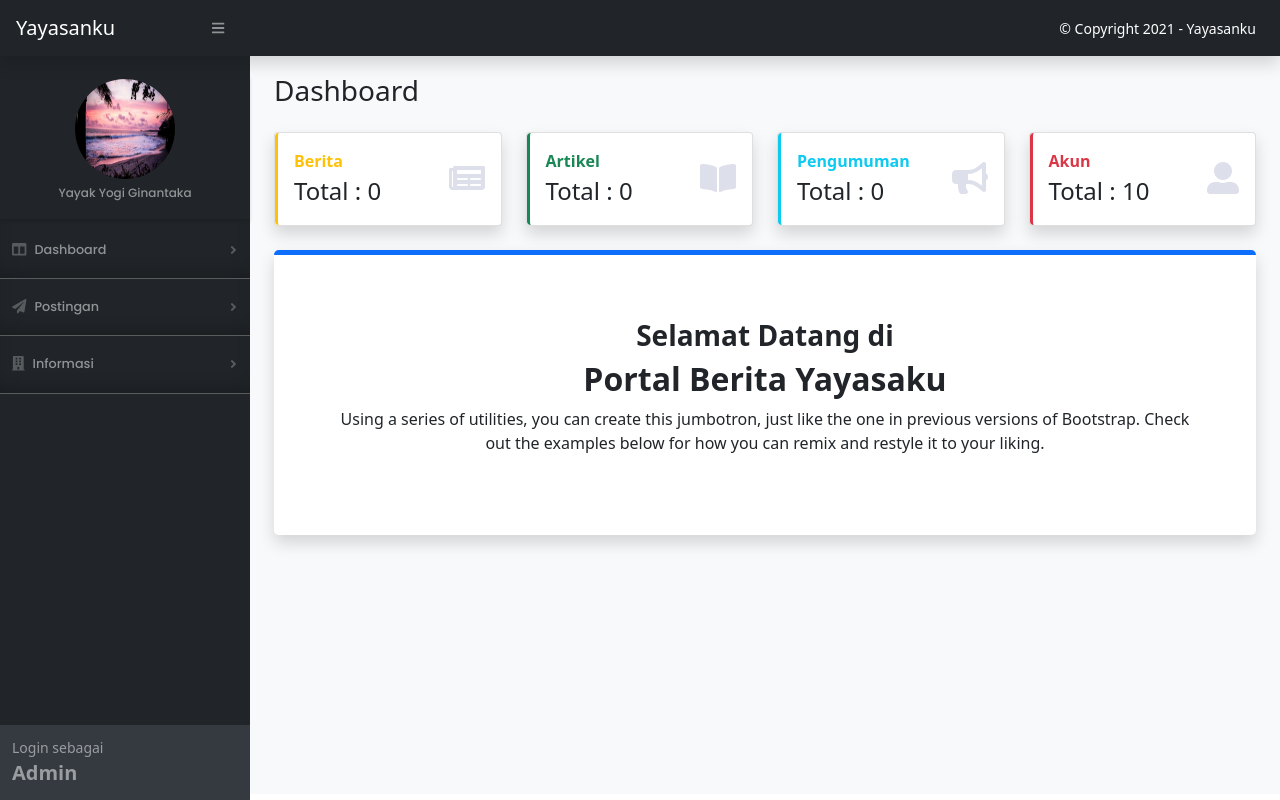
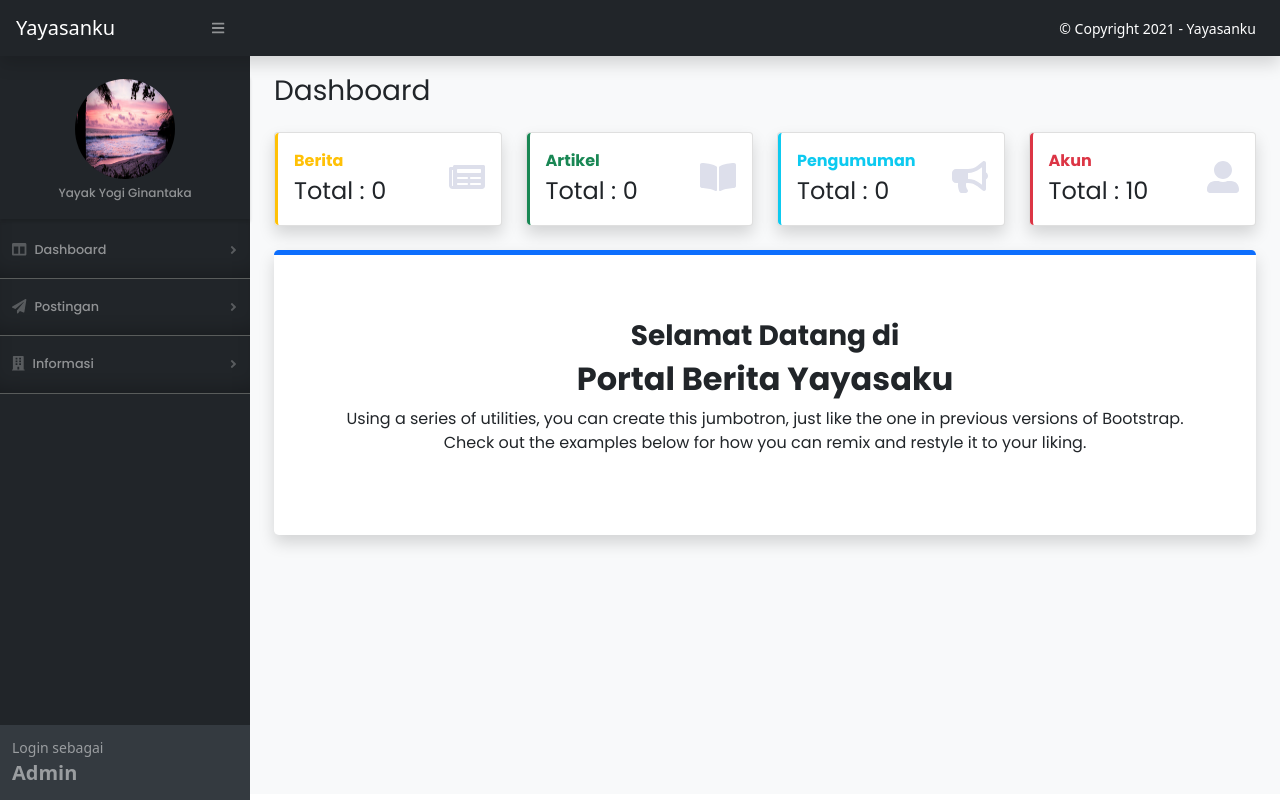
Before and after one commit to yayakyogi/profile-yayasan, a PHP site: page /app/index.php in a window 1280 px wide. Run offline with PHP 8.4, Linux system fonts and the light colour scheme; data that the repository does not hold is empty; some libraries are stand-ins or nearby versions.

Commit message:
add font-family to content

```diff
--- a/app/index.php
+++ b/app/index.php
@@ -86,7 +86,7 @@
 
     <div id="layoutSidenav_content" class="bg-light">
       <main>
-        <div class="container-fluid px-md-4 px-2">
+        <div class="container-fluid px-md-4 px-2" style="font-family: Poppins, sans-serif">
           <?php pages(); ?>
         </div>
       </main>
```
